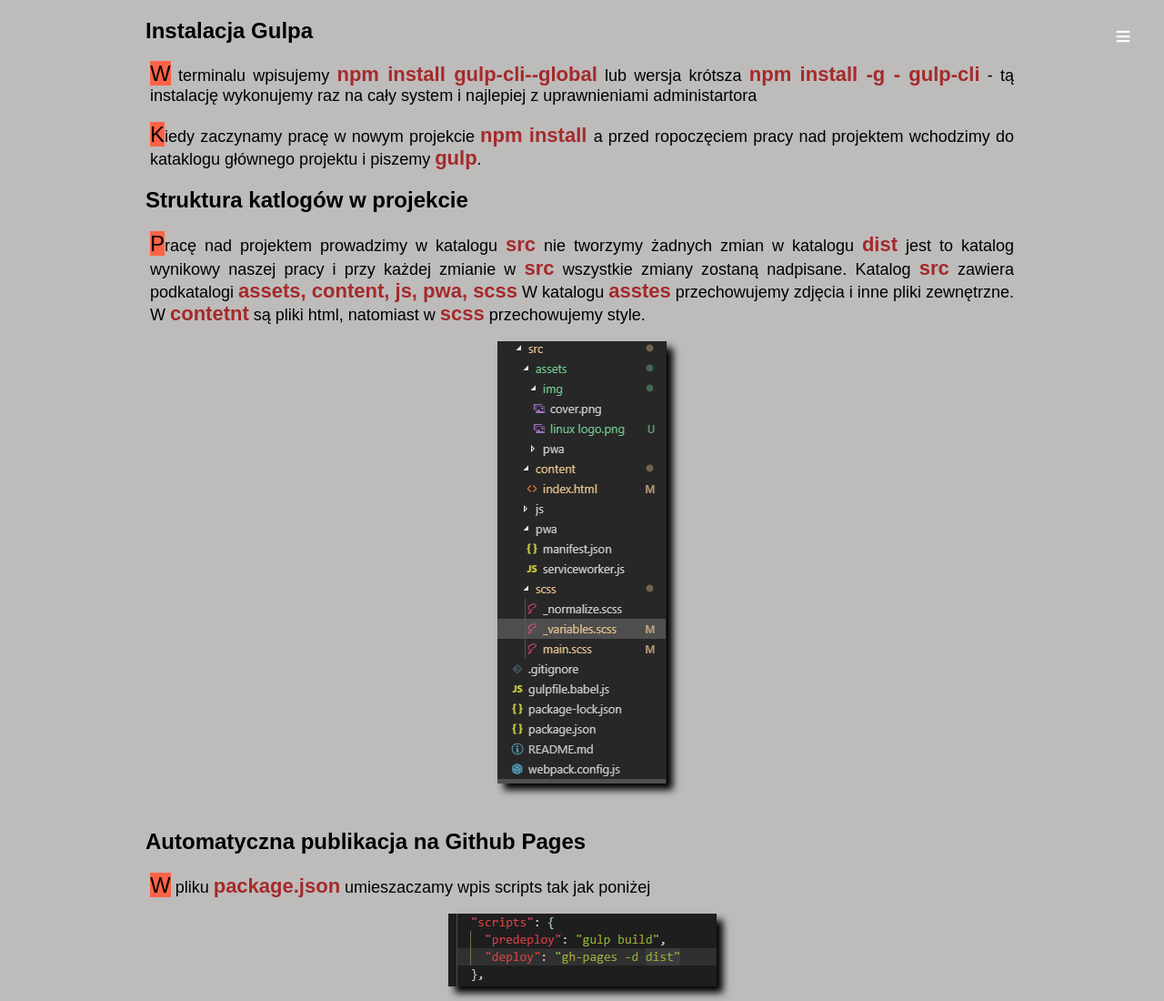
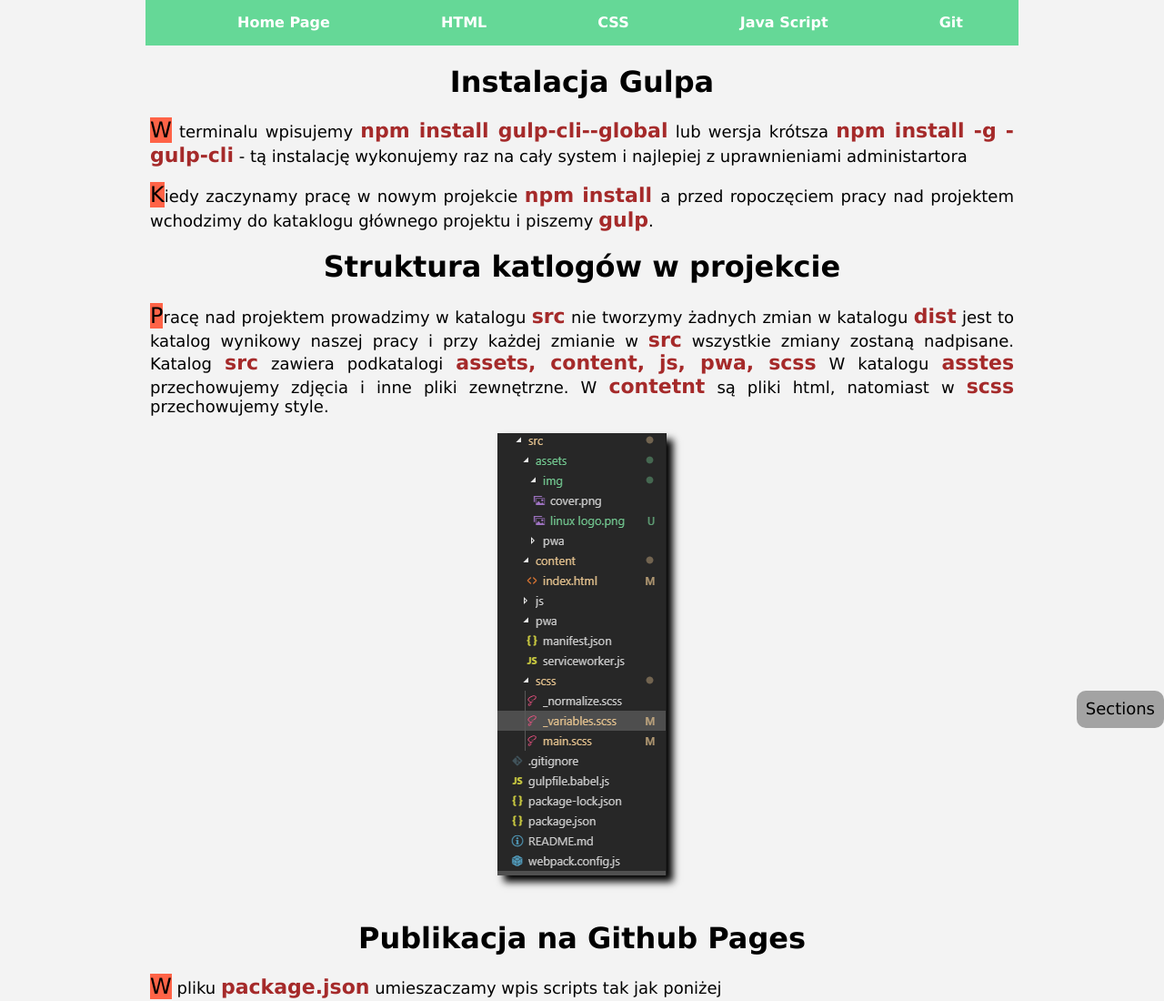
Before and after one commit to norbert-lukaszuk/homepage--gulp, a website: page src/content/gulp.html in a window 1280 px wide. Shown: the top 1100 px of the page at 91% size. Drawn offline with nearby package versions, Linux system fonts and the light colour scheme; files that its build step writes are made by us from their sources; files whose address does not match are found by name.

Commit message:
adding links to navigation

```diff
--- a/src/content/gulp.html
+++ b/src/content/gulp.html
@@ -15,22 +15,40 @@
     </ul>
 
 </nav>
-<button class="menu__button menu__button--js">≡</button>
+<div class="buttonWraper">
+    <button id="button" class="menu__button menu__button--js">≡</button>
+</div>
+<div class="navbox">
+    <nav class="mainNavigation">
+        <ul class="mainNavigation__list">
+        <li><a href="index.html" class="mainNavigation__link">Home Page</a></li>
+        <li><a href="html.html" class="mainNavigation__link">HTML</a></li>
+        <li><a href="css.html" class="mainNavigation__link">CSS</a></li>
+        <li><a href="javaScript.html" class="mainNavigation__link">Java Script</a></li>
+        <li><a href="git.html" class="mainNavigation__link">Git</a></li>
+    </ul></nav>
+</div>
 <body>
-    <h2 class="header2">Instalacja Gulpa</h2>
+    <div class="sectionsWraper">
+        <div class="sections"> <span class="sectionsButton">Sections</span>
+            <ul class="sectionsList"></ul>
+        </div>
+    </div>
+
+    <h1 class="main__header">Instalacja Gulpa</h1>
     <p class="paragraph">W terminalu wpisujemy <b class="bold">npm install gulp-cli--global</b> lub wersja krótsza <b class="bold">npm install -g - gulp-cli</b>
     - tą instalację wykonujemy raz na cały system i najlepiej z uprawnieniami administartora
     </p>
     <p class="paragraph">Kiedy zaczynamy pracę w nowym projekcie <b class="bold">npm install </b>
      a przed ropoczęciem pracy nad projektem wchodzimy do kataklogu głównego projektu i piszemy <b class="bold">gulp</b>.</p>
-<h2 class="header2">Struktura katlogów w projekcie </h2>
+<h1 class="main__header">Struktura katlogów w projekcie </h1>
 <p class="paragraph">Pracę nad projektem prowadzimy w katalogu <b class="bold">src</b> nie tworzymy żadnych zmian
 w katalogu <b class="bold">dist</b> jest to katalog wynikowy naszej pracy i przy każdej zmianie w <b class="bold">src</b>
 wszystkie zmiany zostaną nadpisane. Katalog <b class="bold">src</b> zawiera podkatalogi <b class="bold">assets, content, js, pwa, scss</b>
 W katalogu <b class="bold">asstes</b> przechowujemy zdjęcia i inne pliki zewnętrzne. W <b class="bold">contetnt</b> są pliki html, natomiast w <b class="bold">scss</b>
  przechowujemy style.</p>
  <div class="image__box"><img class="image--shadow" src="assets/img/gulp file tree.PNG" alt="Gulp filr tree"></div>
- <h2 class="header2">Automatyczna publikacja na Github Pages</h2>
+ <h1 class="main__header">Publikacja na Github Pages</h1>
  <p class="paragraph">W pliku <b class="bold">package.json</b> umieszaczamy wpis scripts tak jak poniżej </p>
  <div class="image__box"><img class="image--shadow" src="assets/img/gulp  deploy github.PNG" alt="Deploy on github pages"></div>
 <p class="paragraph">Następnym krokiem jest komenda <b class="bold">npm run deploy </b>
--- a/src/scss/main.scss
+++ b/src/scss/main.scss
@@ -45,8 +45,8 @@
   margin: 0 auto;
 }
 html{
-  background-color: rgb(190, 187, 187);
-  font-family: Arial, Helvetica;
+  background-color: rgb(243, 243, 243);
+  font-family: 'Lucida Sans', 'Lucida Sans Regular', 'Lucida Grande', 'Lucida Sans Unicode', Geneva, Verdana, sans-serif
 
 
 }
@@ -455,7 +455,7 @@
     }
     &--close{
       border-radius: 50%;
-      padding: 2px 6px;
+      padding: 3px 12px;
       background-color: crimson
     }
   }
```
Also changed, not shown: src/content/html.html (+12 -2 lines), src/content/index.html (+0 -1 lines), src/content/javaScript.html (+9 -5 lines), src/content/nodejs&npm.html (+23 -61 lines), src/content/sass.html (+17 -4 lines).
